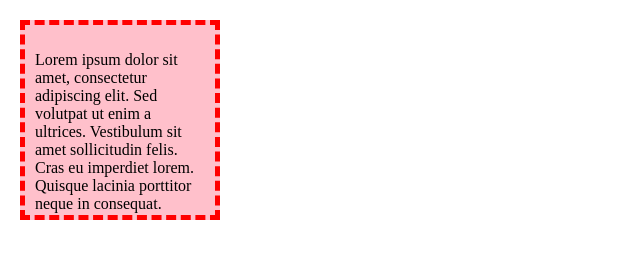
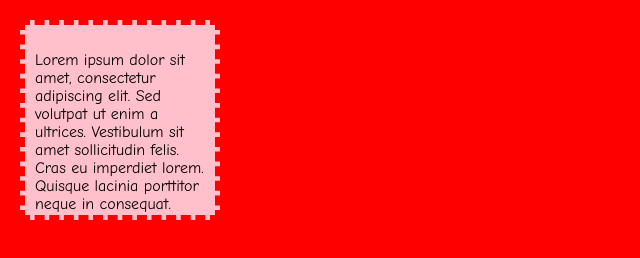
Before and after one commit to szerbi/12-09-2024-proj-opr, a plain HTML site: page index.html in a window 1280 px wide. Shown: the whole page, without its empty margins (0-640 px from the left). Drawn offline with Linux system fonts and the light colour scheme.

Commit message:
Dodano styl CSS do body

```diff
--- a/index.html
+++ b/index.html
@@ -4,6 +4,8 @@
         <style>
             body {
                 margin: 0;
+                background-color: #ff0000;
+                font-family: 'Comic Sans MS';
             }
 
             .arbuz{
```
